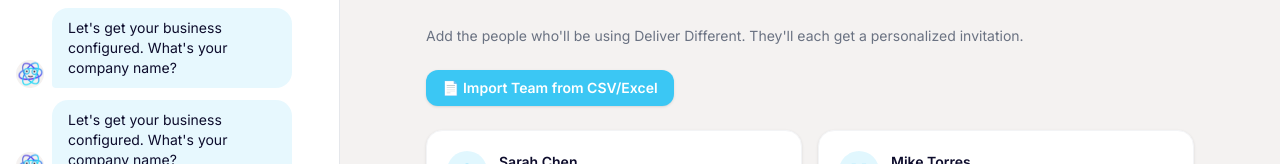
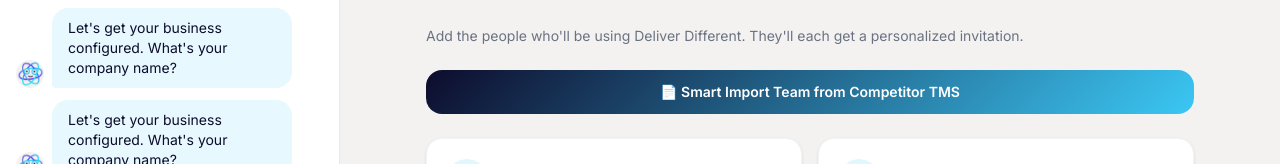
Before and after one commit to Deliver-Different-Testing/setup-dashboard, a React (Vite) app: page / in a window 1280 px wide. Both pictures are taken after a click on the element "👥 Team". Shown: the part 221-385 px from the top of the page. Built offline with nearby package versions, Linux system fonts and the light colour scheme; no server answers.

Commit message:
Consistent Smart Import buttons across all steps — full-width gradient, 📄 icon, 'from Competitor TMS' label

```diff
--- a/src/components/steps/Step1Team.tsx
+++ b/src/components/steps/Step1Team.tsx
@@ -34,8 +34,8 @@
     <div className="max-w-3xl mx-auto space-y-6">
       <h2 className="text-2xl font-bold text-navy">👥 Your Team</h2>
       <p className="text-gray-500 text-sm">Add the people who'll be using Deliver Different. They'll each get a personalized invitation.</p>
-      <button onClick={() => setShowSmartImport(true)} className="px-4 py-2 rounded-xl text-sm font-semibold text-white shadow-sm" style={{ backgroundColor: '#3bc7f4' }}>
-        📄 Import Team from CSV/Excel
+      <button onClick={() => setShowSmartImport(true)} className="w-full px-5 py-3 rounded-2xl text-white text-sm font-semibold transition hover:opacity-90" style={{ background: 'linear-gradient(135deg, #0d0c2c 0%, #3bc7f4 100%)' }}>
+        📄 Smart Import Team from Competitor TMS
       </button>
       {showSmartImport && (
         <SmartImport entityType="contacts" onComplete={() => setShowSmartImport(false)} onClose={() => setShowSmartImport(false)} />
--- a/src/components/steps/Step2Clients.tsx
+++ b/src/components/steps/Step2Clients.tsx
@@ -151,7 +151,7 @@
             className="w-full px-5 py-3 rounded-2xl text-white text-sm font-semibold transition hover:opacity-90"
             style={{ background: 'linear-gradient(135deg, #0d0c2c 0%, #3bc7f4 100%)' }}
           >
-            🔄 Smart Import from Competitor TMS
+            📄 Smart Import Clients from Competitor TMS
           </button>
 
           {showSmartImport && (
@@ -237,7 +237,7 @@
             className="w-full px-5 py-3 rounded-2xl text-white text-sm font-semibold transition hover:opacity-90"
             style={{ background: 'linear-gradient(135deg, #0d0c2c 0%, #3bc7f4 100%)' }}
           >
-            🔄 Smart Import Contacts from Competitor TMS
+            📄 Smart Import Contacts from Competitor TMS
           </button>
 
           {showContactImport && (
--- a/src/components/steps/Step3Rates.tsx
+++ b/src/components/steps/Step3Rates.tsx
@@ -22,8 +22,8 @@
     <div className="max-w-4xl mx-auto space-y-6">
       <h2 className="text-2xl font-bold text-navy">💰 Your Rates</h2>
       <p className="text-gray-500 text-sm">Build your rate card. Auto-Mate has pre-populated based on your verticals — adjust as needed.</p>
-      <button onClick={() => setShowSmartImport(true)} className="px-4 py-2 rounded-xl text-sm font-semibold text-white shadow-sm" style={{ backgroundColor: '#3bc7f4' }}>
-        📄 Import Rates from CSV/Excel
+      <button onClick={() => setShowSmartImport(true)} className="w-full px-5 py-3 rounded-2xl text-white text-sm font-semibold transition hover:opacity-90" style={{ background: 'linear-gradient(135deg, #0d0c2c 0%, #3bc7f4 100%)' }}>
+        📄 Smart Import Rates from Competitor TMS
       </button>
       {showSmartImport && (
         <SmartImport entityType="rates" onComplete={() => setShowSmartImport(false)} onClose={() => setShowSmartImport(false)} />
--- a/src/components/steps/Step4Couriers.tsx
+++ b/src/components/steps/Step4Couriers.tsx
@@ -53,7 +53,7 @@
         className="w-full px-5 py-3 rounded-2xl text-white text-sm font-semibold transition hover:opacity-90"
         style={{ background: 'linear-gradient(135deg, #0d0c2c 0%, #3bc7f4 100%)' }}
       >
-        🔄 Smart Import Drivers from Competitor TMS
+        📄 Smart Import Drivers from Competitor TMS
       </button>
 
       {showSmartImport && (
```
